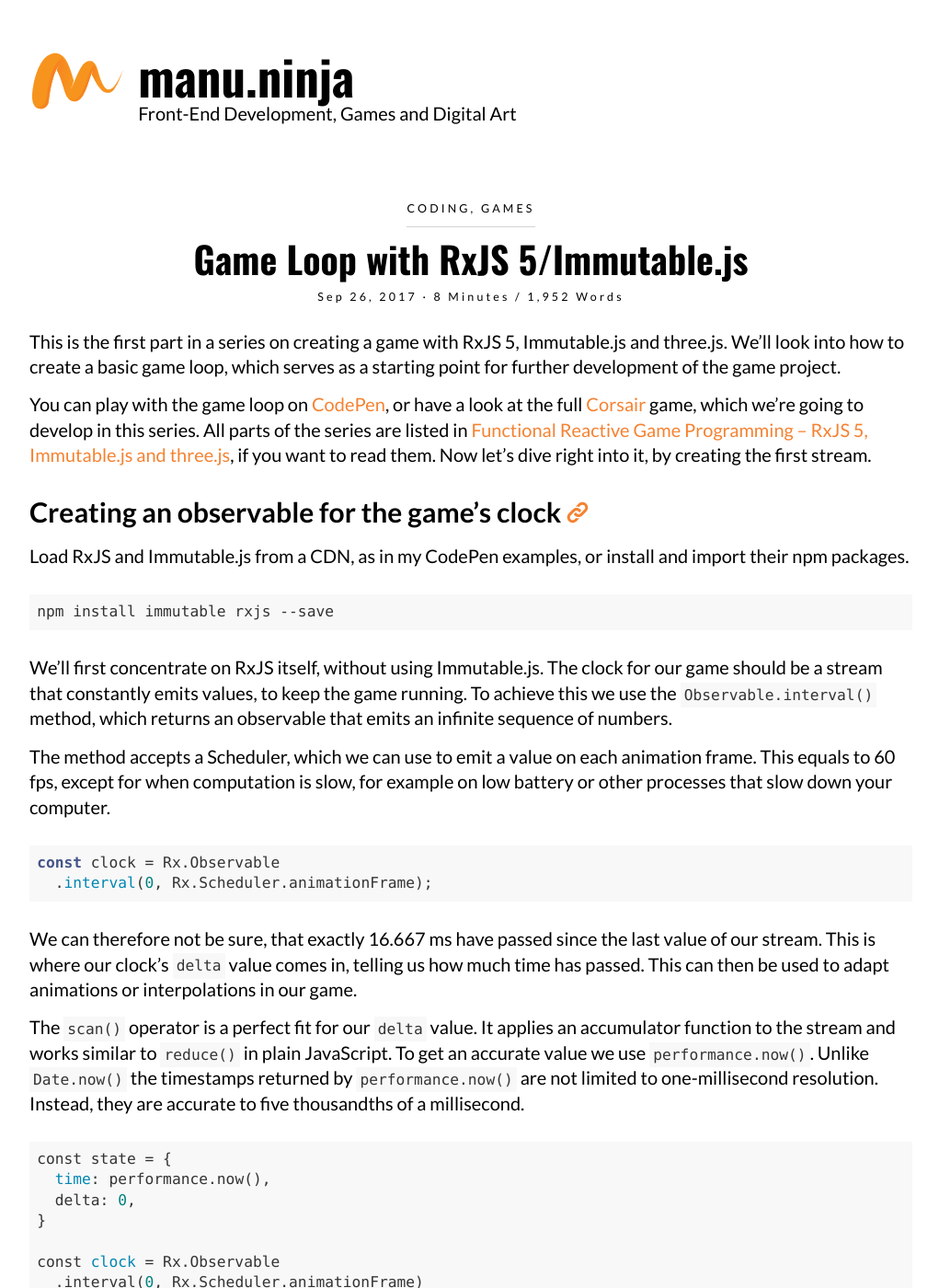
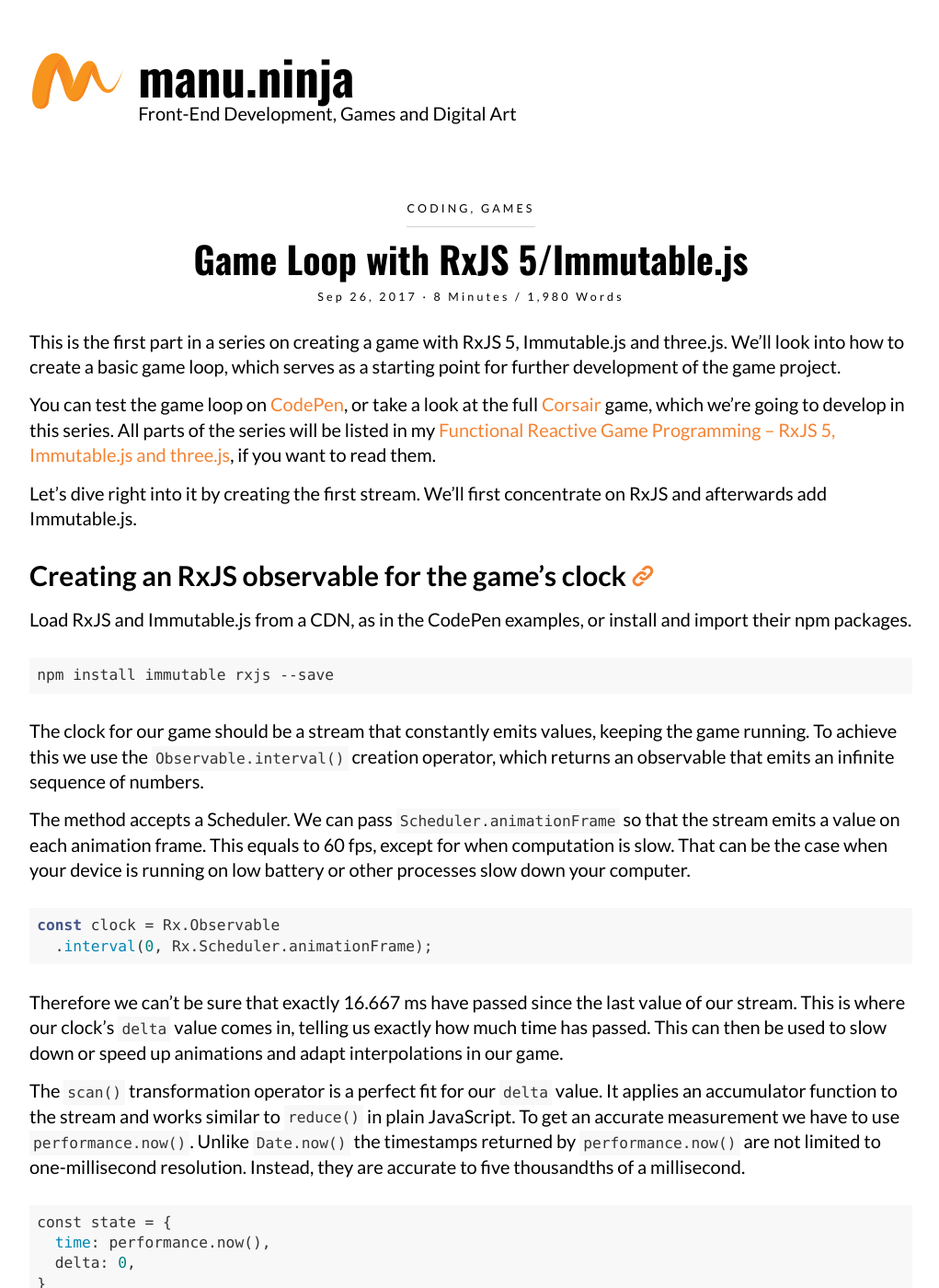
Before and after one commit to Lorti/manu.ninja, a Jekyll site: the page built from _posts/2017-09-26-game-loop-with-rxjs-5-immutable-js.md, in a window 1280 px wide and 1400 px high. Shown: the whole window at 92% size, without its empty margins (128-1149 px from the left). Built offline with Jekyll 4.4.1, drawn with Linux system fonts in a browser that asks for light colours; nearby versions of some CDN libraries; comment, search, counter and statistics services are not loaded; some of the changed text lies outside the part shown.

Commit message:
Game Loop with RxJS 5/Immutable.js

````diff
--- a/_posts/2017-09-26-game-loop-with-rxjs-5-immutable-js.md
+++ b/_posts/2017-09-26-game-loop-with-rxjs-5-immutable-js.md
@@ -8,28 +8,30 @@
 
 This is the first part in a series on creating a game with RxJS 5, Immutable.js and three.js. We'll look into how to create a basic game loop, which serves as a starting point for further development of the game project.
 
-You can play with the game loop on [CodePen], or have a look at the full [Corsair] game, which we're going to develop in this series. All parts of the series are listed in [Functional Reactive Game Programming – RxJS 5, Immutable.js and three.js], if you want to read them. Now let's dive right into it, by creating the first stream.
+You can test the game loop on [CodePen], or take a look at the full [Corsair] game, which we're going to develop in this series. All parts of the series will be listed in my [Functional Reactive Game Programming – RxJS 5, Immutable.js and three.js], if you want to read them.
 
-## Creating an observable for the game's clock
+Let's dive right into it by creating the first stream. We'll first concentrate on RxJS and afterwards add Immutable.js.
 
-Load RxJS and Immutable.js from a CDN, as in my CodePen examples, or install and import their npm packages.
+## Creating an RxJS observable for the game's clock
+
+Load RxJS and Immutable.js from a CDN, as in the CodePen examples, or install and import their npm packages.
 
 ```js
 npm install immutable rxjs --save
 ```
 
-We'll first concentrate on RxJS itself, without using Immutable.js. The clock for our game should be a stream that constantly emits values, to keep the game running. To achieve this we use the `Observable.interval()`{:.js} method, which returns an observable that emits an infinite sequence of numbers.
+The clock for our game should be a stream that constantly emits values, keeping the game running. To achieve this we use the `Observable.interval()`{:.js} creation operator, which returns an observable that emits an infinite sequence of numbers.
 
-The method accepts a Scheduler, which we can use to emit a value on each animation frame. This equals to 60 fps, except for when computation is slow, for example on low battery or other processes that slow down your computer.
+The method accepts a Scheduler. We can pass `Scheduler.animationFrame` so that the stream emits a value on each animation frame. This equals to 60 fps, except for when computation is slow. That can be the case when your device is running on low battery or other processes slow down your computer.
 
 ```js
 const clock = Rx.Observable
   .interval(0, Rx.Scheduler.animationFrame);
 ```
 
-We can therefore not be sure, that exactly 16.667 ms have passed since the last value of our stream. This is where our clock's `delta`{:.js} value comes in, telling us how much time has passed. This can then be used to adapt animations or interpolations in our game.
+Therefore we can't be sure that exactly 16.667 ms have passed since the last value of our stream. This is where our clock's `delta`{:.js} value comes in, telling us exactly how much time has passed. This can then be used to slow down or speed up animations and adapt interpolations in our game.
 
-The `scan()`{:.js} operator is a perfect fit for our `delta`{:.js} value. It applies an accumulator function to the stream and works similar to `reduce()`{:.js} in plain JavaScript. To get an accurate value we use `performance.now()`{:.js}. Unlike `Date.now()`{:.js} the timestamps returned by `performance.now()`{:.js} are not limited to one-millisecond resolution. Instead, they are accurate to five thousandths of a millisecond.
+The `scan()`{:.js} transformation operator is a perfect fit for our `delta`{:.js} value. It applies an accumulator function to the stream and works similar to `reduce()`{:.js} in plain JavaScript. To get an accurate measurement we have to use `performance.now()`{:.js}. Unlike `Date.now()`{:.js} the timestamps returned by `performance.now()`{:.js} are not limited to one-millisecond resolution. Instead, they are accurate to five thousandths of a millisecond.
 
 ```js
 const state = {
@@ -48,7 +50,7 @@
   }, state);
 ```
 
-The clock stream is now a stream of objects containing the previous tick's `performance.now()`{:.js} and a delta time in milliseconds as a floating-point number. We can now subscribe to our stream and print the delta time in microseconds.
+The clock observable is now a stream of objects containing the previous tick's `performance.now()`{:.js} and a delta time in milliseconds as a floating-point number. If we subscribe to our stream we can print the delta time in microseconds.
 
 ```js
 clock.subscribe((state) => {
@@ -58,6 +60,8 @@
 
 <iframe height='360' scrolling='no' title='RxJS 5 Clock' src='//codepen.io/Lorti/embed/pWoeBN/?height=360&theme-id=0&default-tab=js,result&embed-version=2' frameborder='no' allowtransparency='true' allowfullscreen='true' style='width: 100%;'>See the Pen <a href='https://codepen.io/Lorti/pen/pWoeBN/'>RxJS 5 Clock</a> by Manuel Wieser (<a href='https://codepen.io/Lorti'>@Lorti</a>) on <a href='https://codepen.io'>CodePen</a>.
 </iframe>
+
+## Using Immutable.js for the clock's values
 
 We can now introduce Immutable.js to the game's clock. Each value of this stream will be in an immutable collection, allowing us to optimize rendering by doing shallow checks on changed values. This will have a larger effect in the next part of this series, where we'll look at the game's whole state, which will also be an immutable collection. To use Immutable.js in the game's clock three changes have to be made to the code.
 
````
